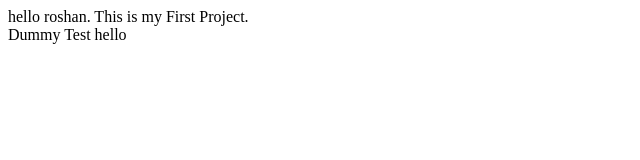
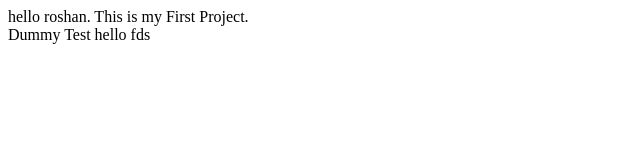
Before and after one commit to Roshanb54/my-test, a plain HTML site: page index.html in a window 1280 px wide. Shown: the full height of the page, 0-640 px from the left. Drawn offline with Linux system fonts and the light colour scheme.

```diff
--- a/index.html
+++ b/index.html
@@ -10,6 +10,7 @@ This is my First Project.
 <br/>
 Dummy Test
 hello
+fds
 
 </body>
 </html>
```
